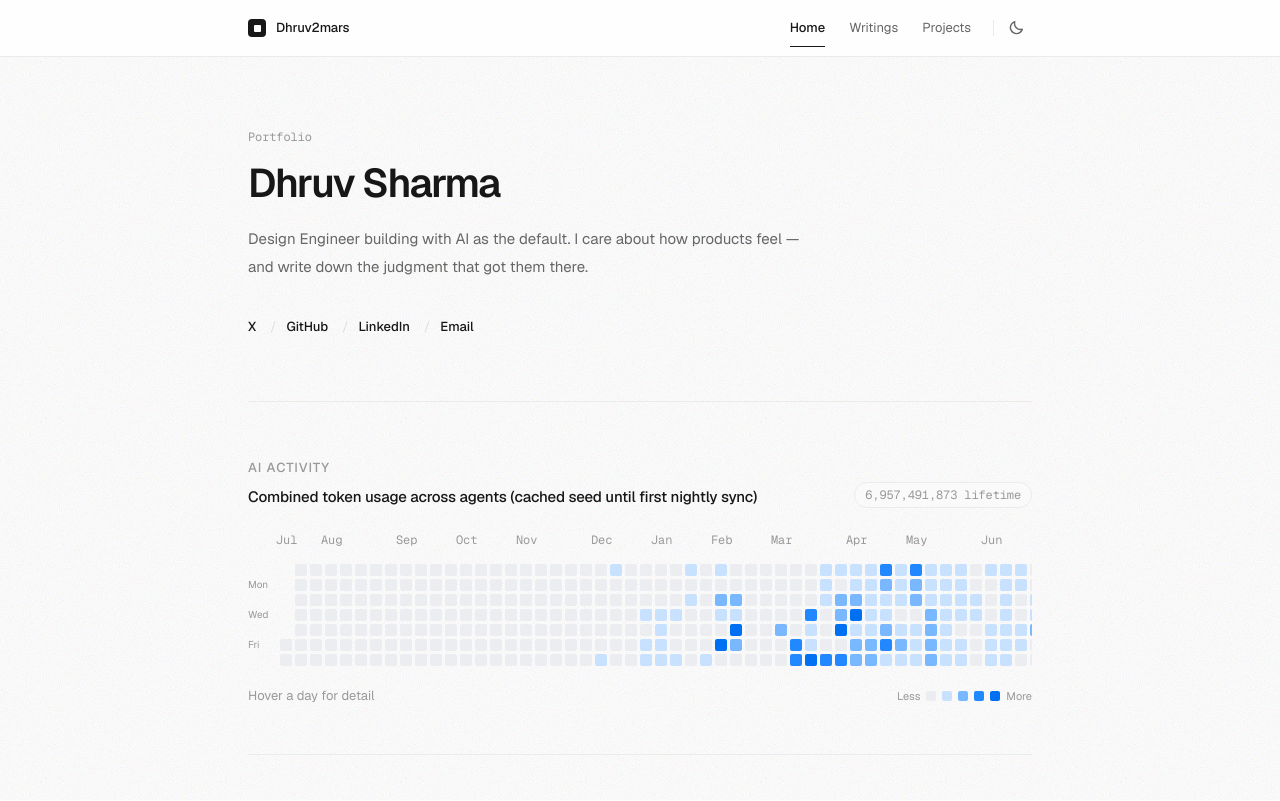
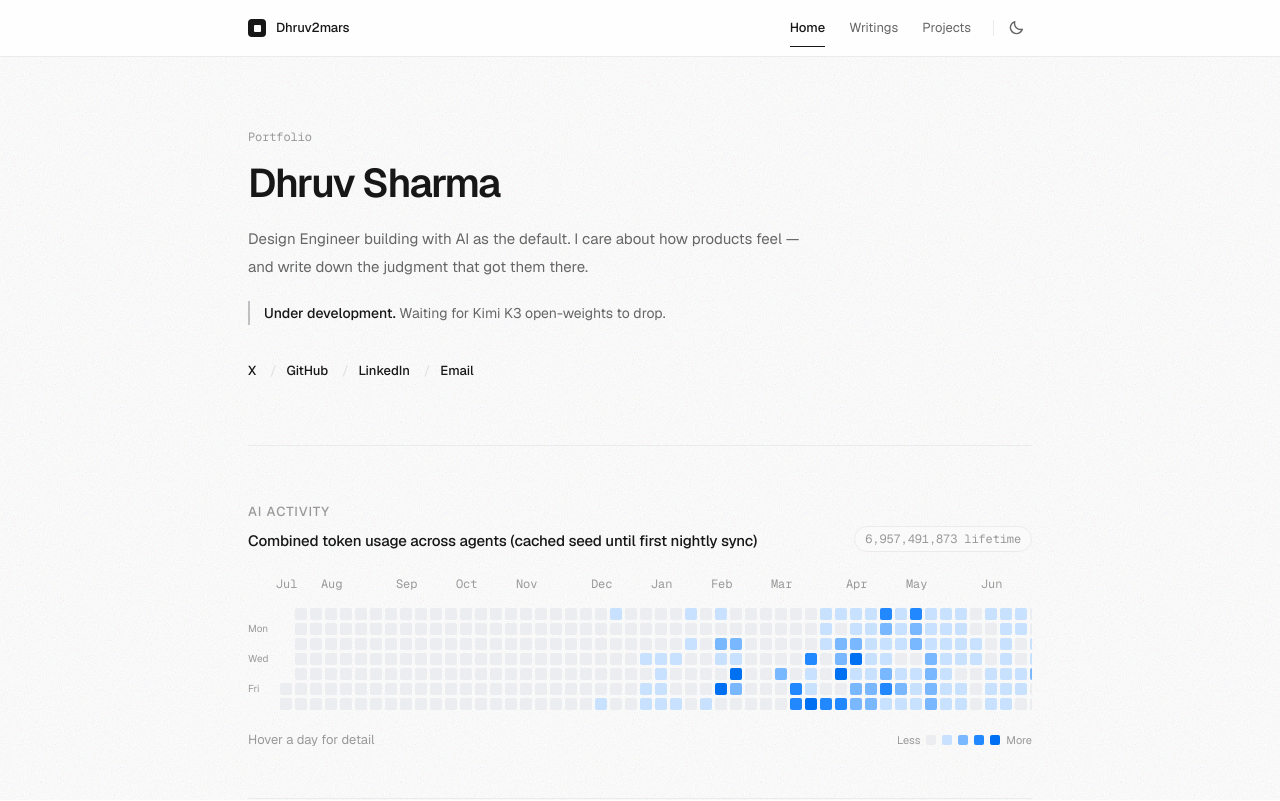
Before and after one commit to Dhruv2mars/portfolio, a Next.js app: page / in a window 1280 px wide. Shown: the top 801 px of the page. Built offline with nearby package versions, Linux system fonts and the light colour scheme.

Commit message:
feat: add under-development status note on Home
Temporary intro status so visitors know the site is still shipping,
waiting on Kimi K3 open-weights.

Entire-Checkpoint: d35a613a6c91

```diff
--- a/components/home-intro.tsx
+++ b/components/home-intro.tsx
@@ -19,6 +19,13 @@ export function HomeIntro() {
         {site.name}
       </h1>
       <p className="body-copy mt-5 max-w-[36rem]">{site.positioning}</p>
+      <p
+        role="status"
+        className="mt-5 max-w-[36rem] border-l-2 border-foreground/25 pl-3.5 text-[14px] leading-6 text-muted"
+      >
+        <span className="font-medium text-foreground">{site.statusNote.lead}</span>{" "}
+        {site.statusNote.detail}
+      </p>
       <ul className="mt-7 flex flex-wrap items-center gap-x-1 gap-y-2 text-[13px]">
         {site.socials.map((social, index) => (
           <li key={social.label} className="flex items-center">
--- a/lib/site.ts
+++ b/lib/site.ts
@@ -9,6 +9,11 @@ export const site = {
   /** Short Home positioning — not the old bio. */
   positioning:
     "Design Engineer building with AI as the default. I care about how products feel — and write down the judgment that got them there.",
+  /** Temporary Home status — remove when the site ships. */
+  statusNote: {
+    lead: "Under development.",
+    detail: "Waiting for Kimi K3 open-weights to drop.",
+  },
   url: "https://dhruv2mars.com",
   socials: [
     { label: "X", href: "https://x.com/Dhruv2mars" },
```
Also changed, not shown: 1 other file (tests, documents, lock files or other folders).
